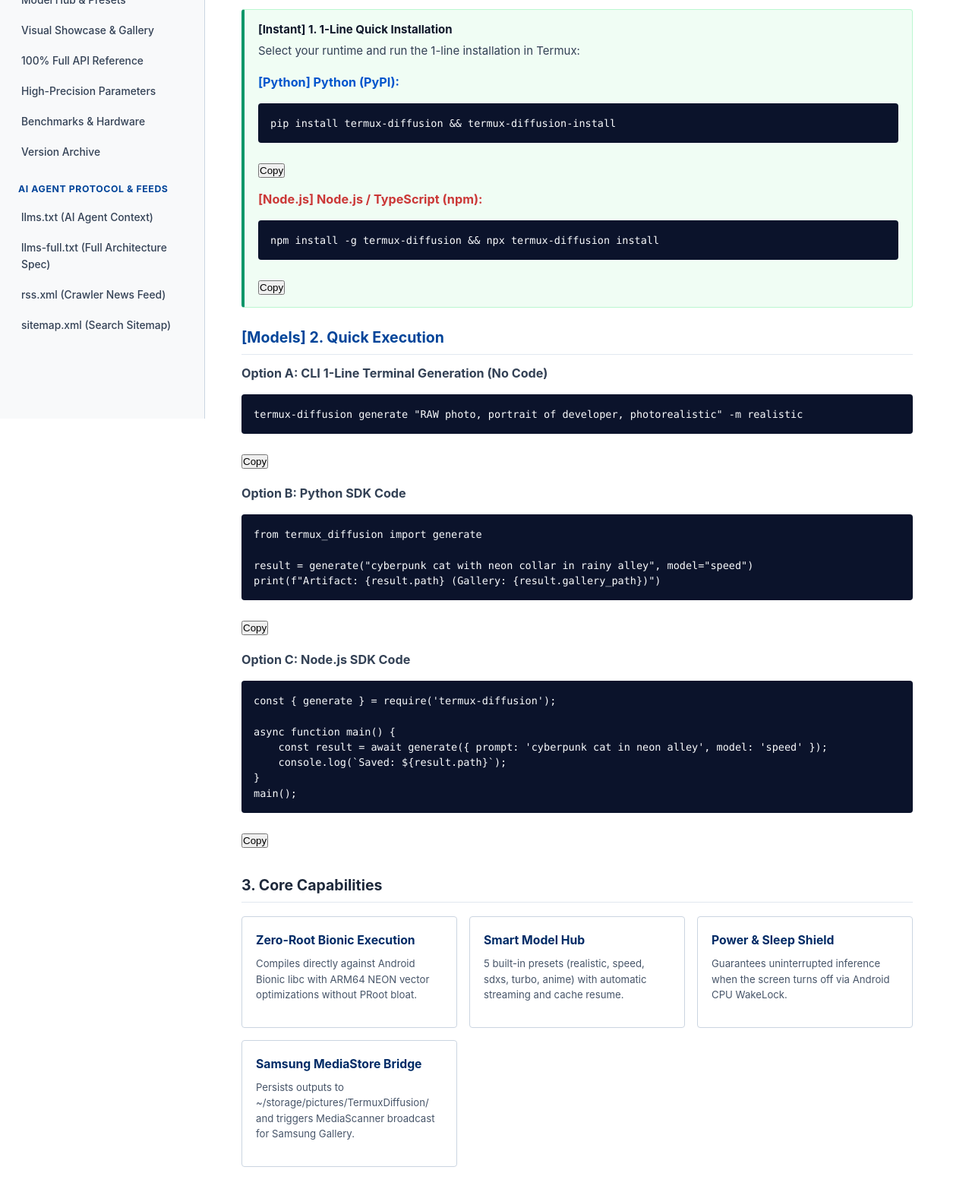
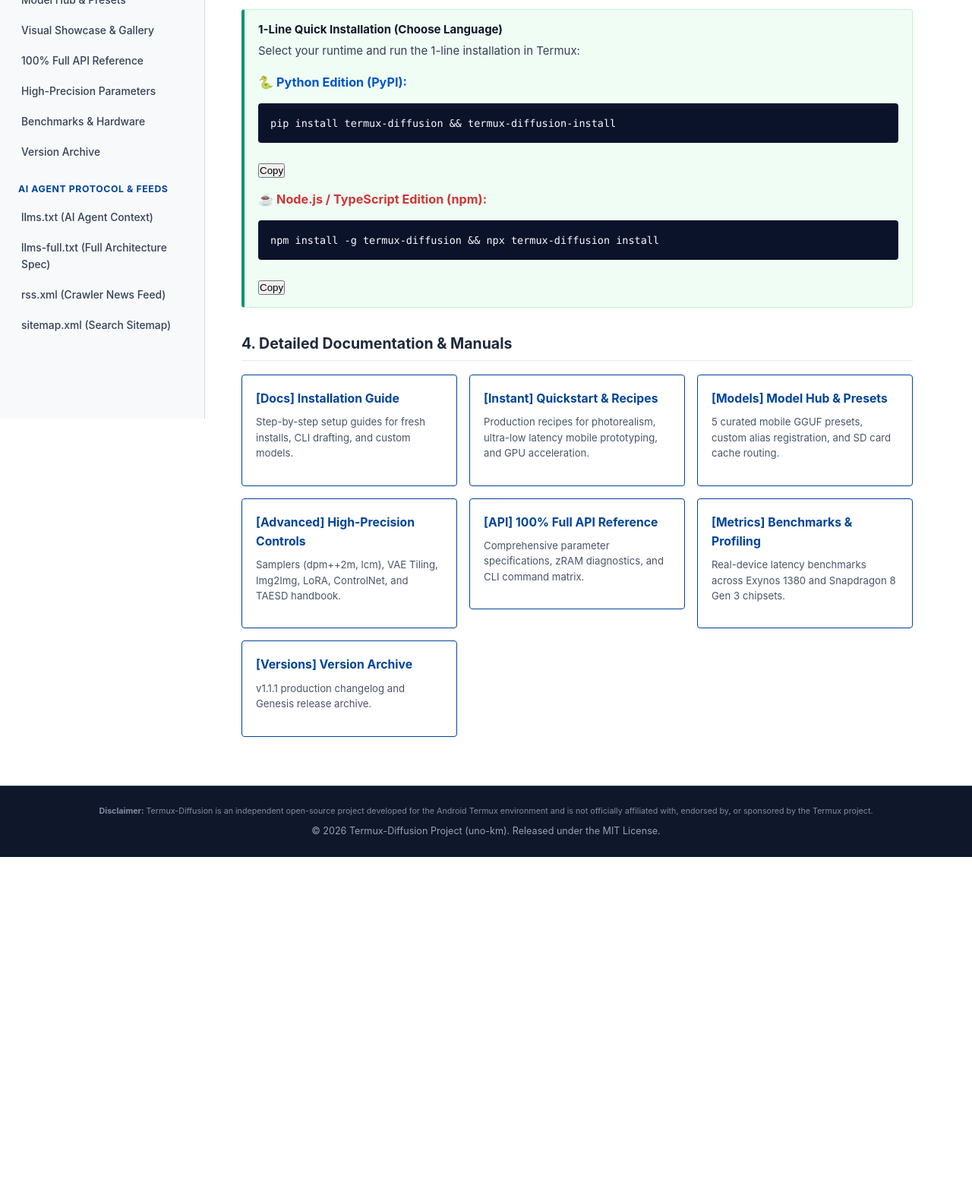
Before and after one commit to uno-km/amv-diffusion, a website: page docs/index.html in a window 1280 px wide. Shown: the part 249-1814 px from the top of the page at 76% size. After the commit the page ends 1377 px from the top, so only its background shows below. Drawn offline with Linux system fonts and the light colour scheme.

Commit message:
feat(docs): add download badges and uniform 1-line installation alert box

```diff
--- a/docs/index.html
+++ b/docs/index.html
@@ -146,68 +146,25 @@
             <h2 data-i18n="home.title">Production On-Device AI Image Generation on Android Termux</h2>
             <p data-i18n="home.subtitle">A unified dual-engine (Python &amp; Node.js) diffusion framework designed for Samsung Galaxy and Android ARM64 hardware without container virtualization or root privileges.</p>
 
-            <div class="badges-bar">
+                                    <div class="badges-bar">
                 <a href="https://pypi.org/project/termux-diffusion/" target="_blank"><img src="https://img.shields.io/pypi/v/termux-diffusion.svg?color=blue" alt="PyPI Version"></a>
                 <a href="https://www.npmjs.com/package/termux-diffusion" target="_blank"><img src="https://img.shields.io/npm/v/termux-diffusion.svg?color=red" alt="npm Version"></a>
+                <a href="https://pepy.tech/projects/termux-diffusion" target="_blank"><img src="https://img.shields.io/pepy/dt/termux-diffusion?color=orange" alt="Total Downloads"></a>
                 <img src="https://img.shields.io/badge/python-3.8+-blue.svg" alt="Python Version">
                 <img src="https://img.shields.io/badge/node-16+-brightgreen.svg" alt="Node Version">
-                <img src="https://img.shields.io/badge/platform-Samsung%20Galaxy%20%7C%20ARM64-green.svg" alt="Platform">
+                <img src="https://img.shields.io/badge/platform-Android%20Termux%20(aarch64)-green.svg" alt="Platform">
                 <img src="https://img.shields.io/badge/tests-48%20passed%20%7C%20100%25-success" alt="Tests">
             </div>
 
-            <!-- 1. 초고속 설치 (Installation First) -->
-            <div class="alert alert-tip" style="margin-top: 20px;">
-                <span class="alert-title" data-i18n="home.quickInstallTitle">[Instant] 1. 1-Line Quick Installation</span>
+                                    <!-- 1. 초고속 설치 (Installation First) -->
+            <div class="alert alert-tip">
+                <span class="alert-title" data-i18n="home.quickInstallTitle">1-Line Quick Installation (Choose Language)</span>
                 <p data-i18n="home.quickInstallDesc">Select your runtime and run the 1-line installation in Termux:</p>
                 <div style="margin-top: 12px;">
-                    <h4 style="margin: 8px 0 4px 0; color: #0055cc;">[Python] Python (PyPI):</h4>
+                    <h4 style="margin: 8px 0 4px 0; color: #0055cc;">🐍 Python Edition (PyPI):</h4>
                     <pre><code>pip install termux-diffusion && termux-diffusion-install</code></pre>
-                    <h4 style="margin: 14px 0 4px 0; color: #cb3837;">[Node.js] Node.js / TypeScript (npm):</h4>
+                    <h4 style="margin: 14px 0 4px 0; color: #cb3837;">☕ Node.js / TypeScript Edition (npm):</h4>
                     <pre><code>npm install -g termux-diffusion && npx termux-diffusion install</code></pre>
-                </div>
-            </div>
-
-            <!-- 2. 즉시 실행 & 생성 방법 (Execution Next) -->
-            <div class="card" style="margin-bottom: 24px;">
-                <h3 style="margin-top: 0; color: var(--primary-color);">[Models] 2. Quick Execution</h3>
-
-                <h4 style="margin: 12px 0 6px 0;">Option A: CLI 1-Line Terminal Generation (No Code)</h4>
-                <pre><code>termux-diffusion generate "RAW photo, portrait of developer, photorealistic" -m realistic</code></pre>
-
-                <h4 style="margin: 18px 0 6px 0;">Option B: Python SDK Code</h4>
-                <pre><code>from termux_diffusion import generate
-
-result = generate("cyberpunk cat with neon collar in rainy alley", model="speed")
-print(f"Artifact: {result.path} (Gallery: {result.gallery_path})")</code></pre>
-
-                <h4 style="margin: 18px 0 6px 0;">Option C: Node.js SDK Code</h4>
-                <pre><code>const { generate } = require('termux-diffusion');
-
-async function main() {
-    const result = await generate({ prompt: 'cyberpunk cat in neon alley', model: 'speed' });
-    console.log(`Saved: ${result.path}`);
-}
-main();</code></pre>
-            </div>
-
-            <!-- 3. 핵심 기술 특장점 (Core Capabilities) -->
-            <h3 data-i18n="home.capTitle">3. Core Capabilities</h3>
-            <div class="features-grid">
-                <div class="feature-card">
-                    <h4>Zero-Root Bionic Execution</h4>
-                    <p>Compiles directly against Android Bionic libc with ARM64 NEON vector optimizations without PRoot bloat.</p>
-                </div>
-                <div class="feature-card">
-                    <h4>Smart Model Hub</h4>
-                    <p>5 built-in presets (realistic, speed, sdxs, turbo, anime) with automatic streaming and cache resume.</p>
-                </div>
-                <div class="feature-card">
-                    <h4>Power &amp; Sleep Shield</h4>
-                    <p>Guarantees uninterrupted inference when the screen turns off via Android CPU WakeLock.</p>
-                </div>
-                <div class="feature-card">
-                    <h4>Samsung MediaStore Bridge</h4>
-                    <p>Persists outputs to ~/storage/pictures/TermuxDiffusion/ and triggers MediaScanner broadcast for Samsung Gallery.</p>
                 </div>
             </div>
 
```
Also changed, not shown: 1 other file.
